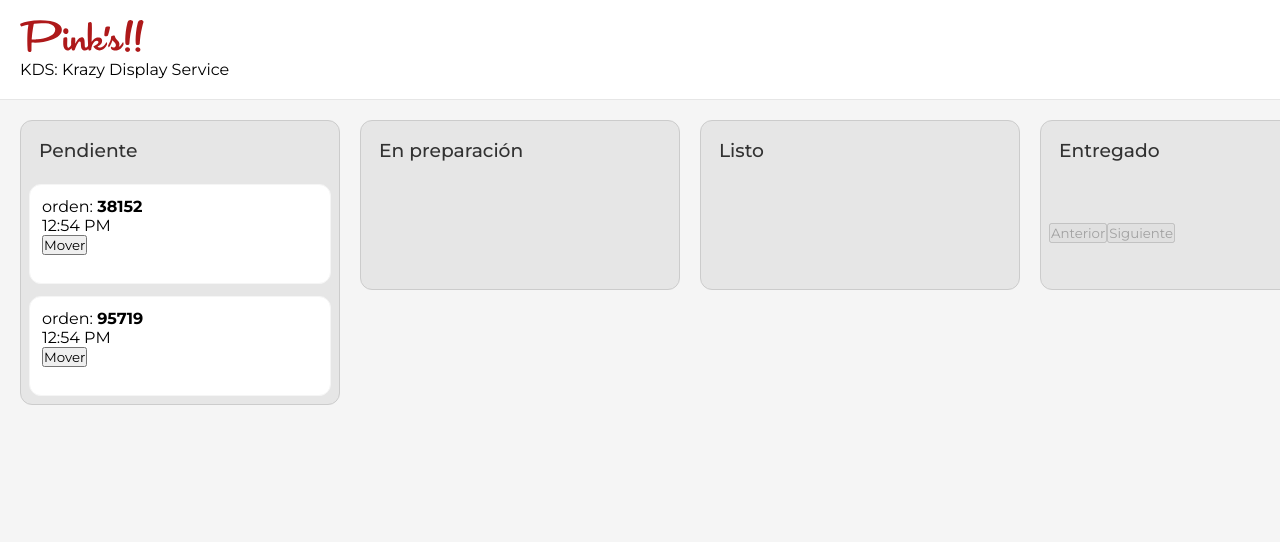
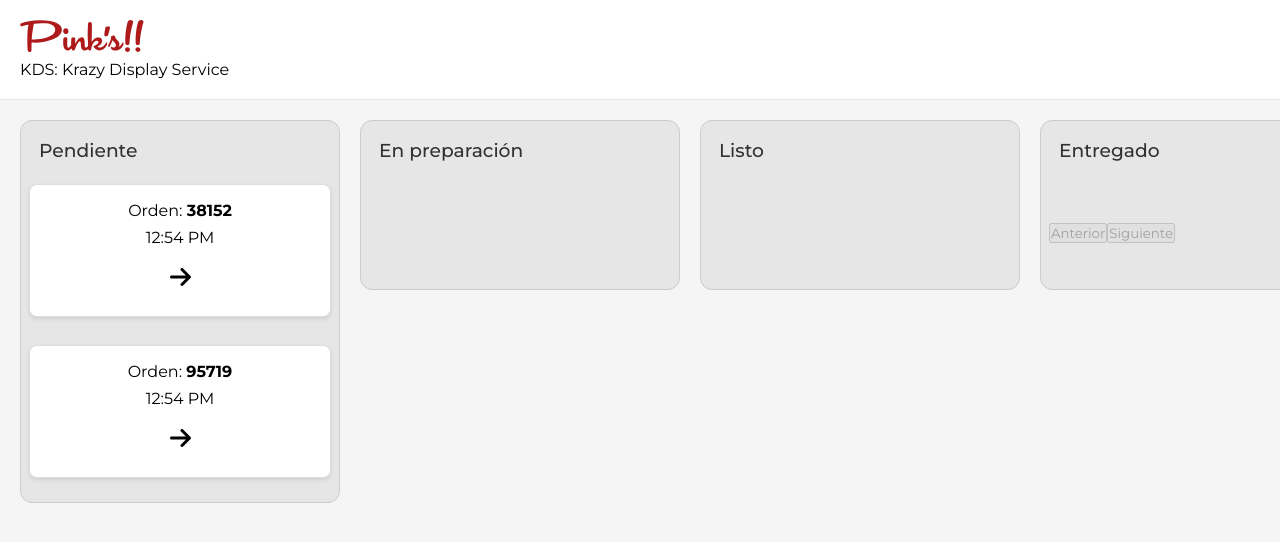
Before and after one commit to IvanaSpeziale/pinks-prueba-tecnica, a Next.js app: page / in a window 1280 px wide. Shown: the top 542 px of the page. Built offline with nearby package versions, Linux system fonts and the light colour scheme.

Commit message:
Clean code logics

```diff
--- a/components/Card/Card.module.scss
+++ b/components/Card/Card.module.scss
@@ -1,15 +1,36 @@
 @import "/styles/variables.scss";
 
 .pk-card {
-  width: 100%;
+  display: flex;
+  flex-direction: column;
+  align-items: center;
+  padding: 16px;
   background-color: #fff;
-  border: 1px solid $gray-1000;
-  border-radius: 12px;
-  height: 100px;
-  padding: 12px;
-  cursor: pointer;
-  &:hover {
-    transform: scale(0.99);
-    background-color: #f5f5f5;
+  border: 1px solid #ddd;
+  border-radius: 8px;
+  box-shadow: 0 2px 4px rgba(0, 0, 0, 0.1);
+  margin-bottom: 16px;
+
+  > div {
+    margin-bottom: 8px;
+  }
+
+  .buttons {
+    display: flex;
+    justify-content: center;
+    align-items: center;
+    gap: 16px;
+
+    button {
+      background: none;
+      border: none;
+      cursor: pointer;
+      font-size: 24px;
+      padding: 0;
+
+      &:hover {
+        color: #d5f1ad;
+      }
+    }
   }
 }
--- a/components/Card/Card.tsx
+++ b/components/Card/Card.tsx
@@ -1,20 +1,21 @@
 import { Order } from "@/dtos/Order.dto";
-import { getNextStatus, getPrevStatus } from "./utils";
 import s from "./Card.module.scss";
 import { useOrders } from "@/contexts/Orders.context";
 import { useRiders } from "@/contexts/Riders.context";
+import { OrderStatus } from "@/constants/constants";
+import { getNextStatus, getPrevStatus } from "./utils";
+import { FontAwesomeIcon } from "@fortawesome/react-fontawesome";
+import { faArrowLeft, faArrowRight } from "@fortawesome/free-solid-svg-icons";
 
-type cardProps = {
+type CardProps = {
   order: Order;
 };
-export default function Card(props: cardProps) {
+
+export default function Card(props: CardProps) {
   const { updateOrderStatus } = useOrders();
   const { handleOrderStatusChange } = useRiders();
 
-  const handleClick = (
-    order: Order,
-    newStatus: "PENDING" | "IN_PROGRESS" | "READY" | "DELIVERED"
-  ) => {
+  const handleClick = (order: Order, newStatus: OrderStatus) => {
     updateOrderStatus(order.id, newStatus);
     handleOrderStatusChange(order, newStatus);
   };
@@ -24,14 +25,14 @@ export default function Card(props: cardProps) {
     hour: "2-digit",
     minute: "2-digit",
   });
-  const nextStatus = getNextStatus(order.state);
-  const prevStatus = getPrevStatus(order.state);
+  const nextStatus = getNextStatus(order.state as OrderStatus);
+  const prevStatus = getPrevStatus(order.state as OrderStatus);
 
   return (
     <div key={order.id} className={s["pk-card"]}>
       <div>
         <span>
-          orden: <b>{order.id}</b>
+          Orden: <b>{order.id}</b>
         </span>
       </div>
       <div>{formattedTime}</div>
@@ -40,13 +41,72 @@ export default function Card(props: cardProps) {
           <div key={index}>{item.name}</div>
         ))}
       </div>
-      {order.state !== "PENDING" && prevStatus && (
-        <button onClick={() => handleClick(order, prevStatus)}>Mover</button>
-      )}
-      {(order.state === "PENDING" || order.state === "IN_PROGRESS") &&
-        nextStatus && (
-          <button onClick={() => handleClick(order, nextStatus)}>Mover</button>
+      <div className={s["buttons"]}>
+        {order.state !== OrderStatus.PENDING && prevStatus && (
+          <button onClick={() => handleClick(order, prevStatus)}>
+            <FontAwesomeIcon icon={faArrowLeft} />
+          </button>
         )}
+        {(order.state === OrderStatus.PENDING ||
+          order.state === OrderStatus.IN_PROGRESS) &&
+          nextStatus && (
+            <button onClick={() => handleClick(order, nextStatus)}>
+              <FontAwesomeIcon icon={faArrowRight} />
+            </button>
+          )}
+      </div>
     </div>
   );
 }
+
+// import { Order } from "@/dtos/Order.dto";
+// import { getNextStatus, getPrevStatus } from "./utils";
+// import s from "./Card.module.scss";
+// import { useOrders } from "@/contexts/Orders.context";
+// import { useRiders } from "@/contexts/Riders.context";
+// import { OrderStatus } from "@/constants/constants";
+
+// type cardProps = {
+//   order: Order;
+// };
+// export default function Card(props: cardProps) {
+//   const { updateOrderStatus } = useOrders();
+//   const { handleOrderStatusChange } = useRiders();
+
+//   const handleClick = (order: Order, newStatus: OrderStatus) => {
+//     updateOrderStatus(order.id, newStatus);
+//     handleOrderStatusChange(order, newStatus);
+//   };
+
+//   const { order } = props;
+//   const formattedTime = order.date.toLocaleTimeString([], {
+//     hour: "2-digit",
+//     minute: "2-digit",
+//   });
+//   const nextStatus = getNextStatus(order.state);
+//   const prevStatus = getPrevStatus(order.state);
+
+//   return (
+//     <div key={order.id} className={s["pk-card"]}>
+//       <div>
+//         <span>
+//           orden: <b>{order.id}</b>
+//         </span>
+//       </div>
+//       <div>{formattedTime}</div>
+//       <div>
+//         {order.items.map((item, index) => (
+//           <div key={index}>{item.name}</div>
+//         ))}
+//       </div>
+//       {order.state !== OrderStatus.PENDING && prevStatus && (
+//         <button onClick={() => handleClick(order, prevStatus)}>Mover</button>
+//       )}
+//       {(order.state === OrderStatus.PENDING ||
+//         order.state === OrderStatus.IN_PROGRESS) &&
+//         nextStatus && (
+//           <button onClick={() => handleClick(order, nextStatus)}>Mover</button>
+//         )}
+//     </div>
+//   );
+// }
--- a/components/Card/utils.ts
+++ b/components/Card/utils.ts
@@ -1,29 +1,50 @@
+import { OrderStatus, orderStatusList } from "@/constants/constants";
+
 export const getNextStatus = (
-  currentStatus: string
-): "PENDING" | "IN_PROGRESS" | "READY" | "DELIVERED" | null => {
-  switch (currentStatus) {
-    case "PENDING":
-      return "IN_PROGRESS";
-    case "IN_PROGRESS":
-      return "READY";
-    case "READY":
-      return "DELIVERED";
-    default:
-      return null;
-  }
+  currentStatus: OrderStatus
+): OrderStatus | null => {
+  const currentIndex = orderStatusList.indexOf(currentStatus);
+  return currentIndex >= 0 && currentIndex < orderStatusList.length - 1
+    ? orderStatusList[currentIndex + 1]
+    : null;
 };
 
 export const getPrevStatus = (
-  currentStatus: string
-): "PENDING" | "IN_PROGRESS" | "READY" | "DELIVERED" | null => {
-  switch (currentStatus) {
-    case "READY":
-      return "IN_PROGRESS";
-    case "IN_PROGRESS":
-      return "PENDING";
-    case "DELIVERED":
-      return "READY";
-    default:
-      return null;
-  }
+  currentStatus: OrderStatus
+): OrderStatus | null => {
+  const currentIndex = orderStatusList.indexOf(currentStatus);
+  return currentIndex > 0 ? orderStatusList[currentIndex - 1] : null;
 };
+
+// // @/utils/index.ts
+// import { OrderStatus } from "@/constants/constants";
+
+// export const getNextStatus = (
+//   currentStatus: OrderStatus
+// ): OrderStatus | null => {
+//   switch (currentStatus) {
+//     case OrderStatus.PENDING:
+//       return OrderStatus.IN_PROGRESS;
+//     case OrderStatus.IN_PROGRESS:
+//       return OrderStatus.READY;
+//     case OrderStatus.READY:
+//       return OrderStatus.DELIVERED;
+//     default:
+//       return null;
+//   }
+// };
+
+// export const getPrevStatus = (
+//   currentStatus: OrderStatus
+// ): OrderStatus | null => {
+//   switch (currentStatus) {
+//     case OrderStatus.READY:
+//       return OrderStatus.IN_PROGRESS;
+//     case OrderStatus.IN_PROGRESS:
+//       return OrderStatus.PENDING;
+//     case OrderStatus.DELIVERED:
+//       return OrderStatus.READY;
+//     default:
+//       return null;
+//   }
+// };
--- a/components/Column/Column.module.scss
+++ b/components/Column/Column.module.scss
@@ -16,6 +16,11 @@
 
   &__title {
     padding: 10px;
+    position: sticky; // Fija el título
+    top: 0; // Mantiene el título en la parte superior de la columna
+    background-color: $gray-900; // Asegura que el fondo sea igual al de la columna
+    z-index: 1; // Asegura que el título esté por encima de otros elementos al desplazarse
+
     & > h3 {
       font-weight: 500;
       color: $gray-200;
--- a/components/Column/Column.tsx
+++ b/components/Column/Column.tsx
@@ -14,6 +14,7 @@ export type ColumnProps = {
 const ITEMS_PER_PAGE = 3;
 
 export default function Column(props: ColumnProps) {
+  const { orders, title, paginated } = props;
   const [currentPage, setCurrentPage] = useState(0);
 
   const handleNextPage = () => {
@@ -31,12 +32,12 @@ export default function Column(props: ColumnProps) {
   return (
     <div className={s["pk-column"]}>
       <div className={s["pk-column__title"]}>
-        <h3>{props.title}</h3>
+        <h3>{title}</h3>
       </div>
-      {props.orders.map((order) => (
+      {orders.map((order) => (
         <Card order={order} />
       ))}
-      {props.paginated && (
+      {paginated && (
         <div className={s["pk-pagination"]}>
           <button onClick={handlePrevPage} disabled={currentPage === 0}>
             Anterior
@@ -44,7 +45,7 @@ export default function Column(props: ColumnProps) {
           <button
             onClick={handleNextPage}
             disabled={
-              currentPage >= Math.ceil(props.orders.length / ITEMS_PER_PAGE) - 1
+              currentPage >= Math.ceil(orders.length / ITEMS_PER_PAGE) - 1
             }
           >
             Siguiente
--- a/constants/constants.ts
+++ b/constants/constants.ts
@@ -3,4 +3,13 @@ export enum OrderStatus {
   IN_PROGRESS = "IN_PROGRESS",
   READY = "READY",
   DELIVERED = "DELIVERED",
+  CANCELED = "CANCELED",
 }
+
+export const orderStatusList: OrderStatus[] = [
+  OrderStatus.PENDING,
+  OrderStatus.IN_PROGRESS,
+  OrderStatus.READY,
+  OrderStatus.DELIVERED,
+  OrderStatus.CANCELED,
+];
--- a/contexts/Riders.context.tsx
+++ b/contexts/Riders.context.tsx
@@ -9,13 +9,11 @@ import { useOrders } from "./Orders.context";
 import { getRandomId, getRandomInterval } from "@/lib/utils";
 import { Rider } from "@/dtos/Rider.dto";
 import { Order } from "@/dtos/Order.dto";
+import { OrderStatus } from "@/constants/constants";
 
 export type RidersContextProps = {
   riders: Array<Rider>;
-  handleOrderStatusChange: (
-    order: Order,
-    newStatus: "PENDING" | "IN_PROGRESS" | "READY" | "DELIVERED"
-  ) => void;
+  handleOrderStatusChange: (order: Order, newStatus: OrderStatus) => void;
 };
 
 export const RidersContext = createContext<RidersContextProps>({
@@ -34,7 +32,7 @@ export function RidersProvider({ children }: RidersProviderProps) {
 
   useEffect(() => {
     const ordersInProgressIds = orders
-      .filter((order) => order.state !== "DELIVERED")
+      .filter((order) => order.state !== OrderStatus.DELIVERED)
       .map((order) => order.id);
 
     const riderWithInvalidOrders = riders.find(
@@ -49,11 +47,11 @@ export function RidersProvider({ children }: RidersProviderProps) {
     }
   }, [orders]);
 
-  const handleOrderStatusChange = (
-    order: Order,
-    newStatus: "PENDING" | "IN_PROGRESS" | "READY" | "DELIVERED"
-  ) => {
-    if (newStatus === "IN_PROGRESS" && !assignedOrders.includes(order.id)) {
+  const handleOrderStatusChange = (order: Order, newStatus: OrderStatus) => {
+    if (
+      newStatus === OrderStatus.IN_PROGRESS &&
+      !assignedOrders.includes(order.id)
+    ) {
       setAssignedOrders((prev) => [...prev, order.id]);
       setTimeout(() => {
         setRiders((prev) => [
--- a/package.json
+++ b/package.json
@@ -11,6 +11,8 @@
     "test:prod": "jest --watchAll --coverage --watchAll=false --passWithNoTests"
   },
   "dependencies": {
+    "@fortawesome/free-solid-svg-icons": "^6.6.0",
+    "@fortawesome/react-fontawesome": "^0.2.2",
     "classnames": "^2.5.1",
     "next": "14.2.3",
     "react": "^18",
--- a/pages/_app.tsx
+++ b/pages/_app.tsx
@@ -2,6 +2,9 @@ import { OrdersProvider } from "@/contexts/Orders.context";
 import { RidersProvider } from "@/contexts/Riders.context";
 import "@/styles/globals.scss";
 import type { AppProps } from "next/app";
+import "@fortawesome/fontawesome-svg-core/styles.css";
+import { config } from "@fortawesome/fontawesome-svg-core";
+config.autoAddCss = false;
 
 export default function App({ Component, pageProps }: AppProps) {
   return (
```
Also changed, not shown: 1 other file (tests, documents, lock files or other folders).
